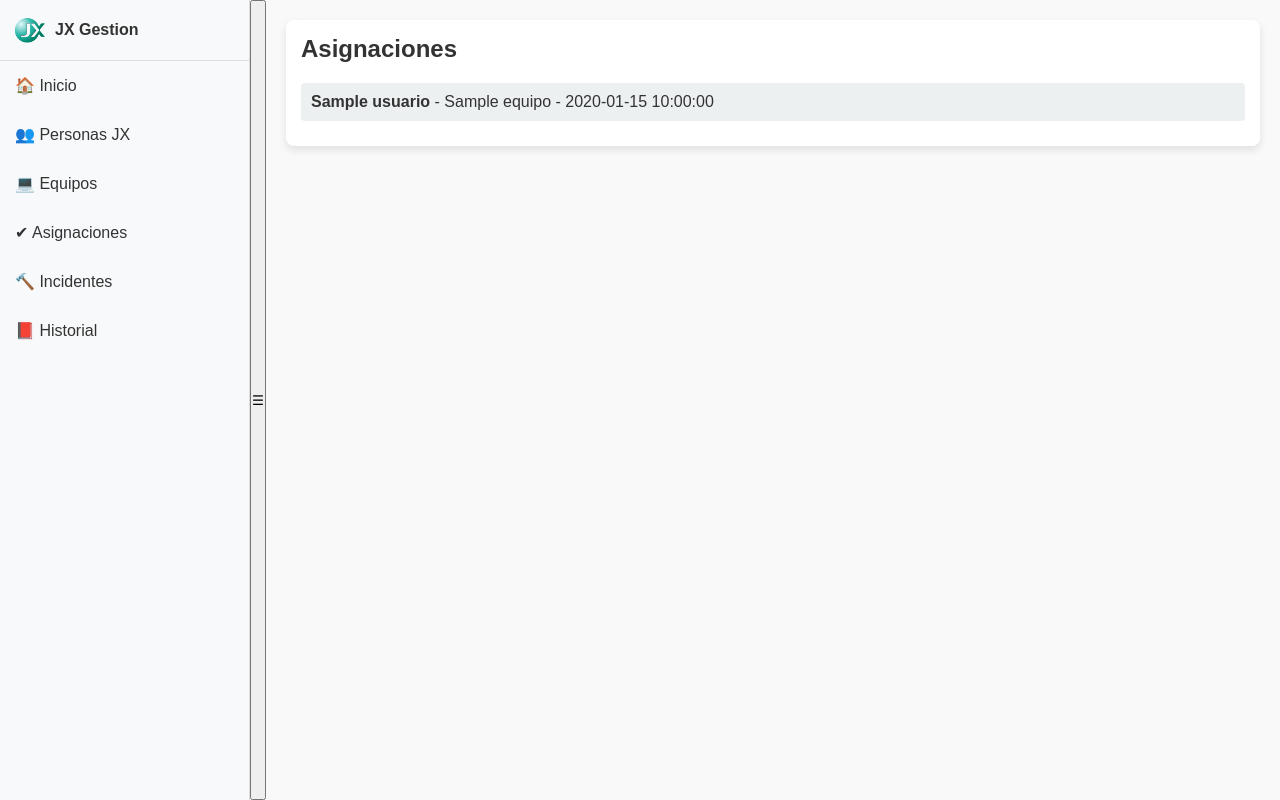
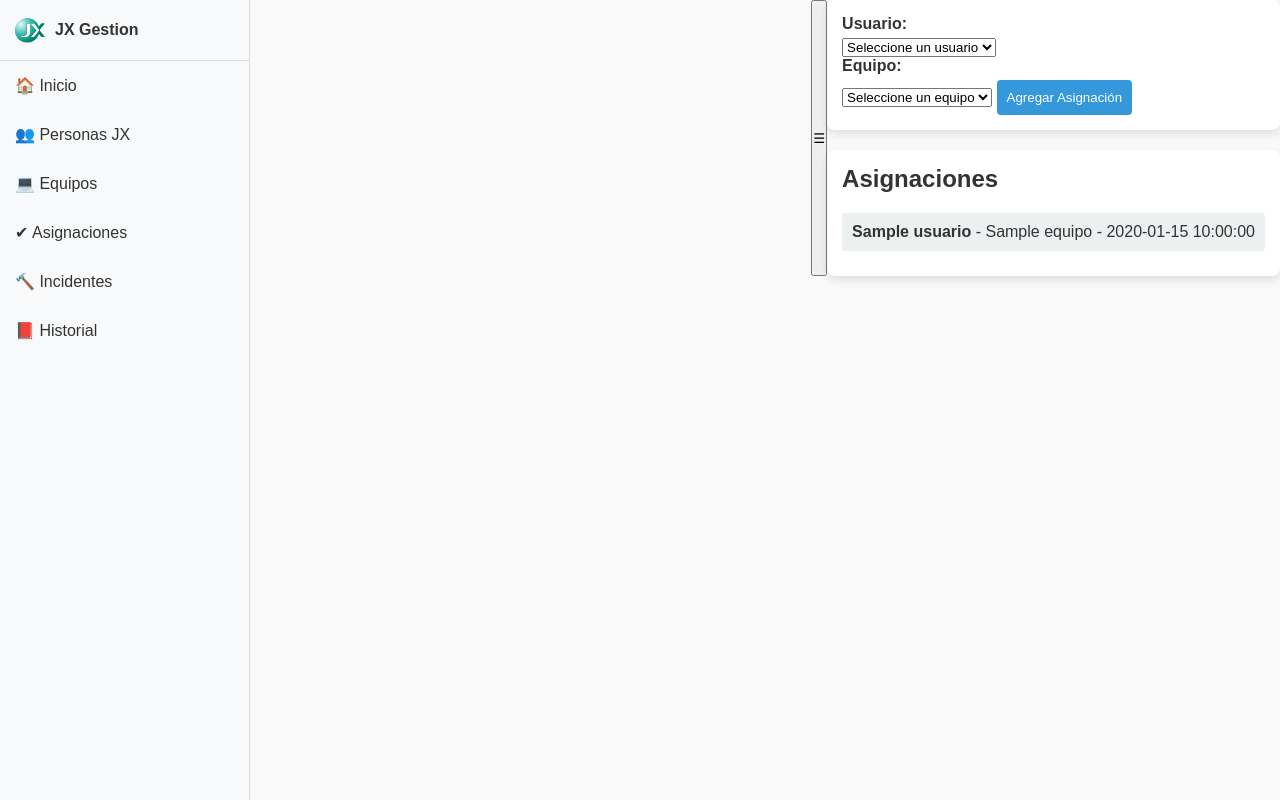
Before and after one commit to BrisaCardenas/pagina-, a PHP site: page /asignaciones.php in a window 1280 px wide. Run offline with PHP 8.4, Linux system fonts and the light colour scheme; tables that the repository leaves empty or names only in its code hold one stand-in row (values such as "Sample post").

Commit message:
Add files via upload

```diff
--- a/asignaciones.php
+++ b/asignaciones.php
@@ -1,6 +1,47 @@
 <?php
 include 'db.php';
 include 'sidebar.php';
+
+// mensaje
+$message = "";
+
+
+$sqlUsuarios = "SELECT id_Usuario, Nombre FROM usuario ORDER BY Nombre ASC";
+$resultUsuarios = $conn->query($sqlUsuarios);
+
+$sqlEquipos = "SELECT id_Equipo, Nombre FROM equipo ORDER BY Nombre ASC";
+$resultEquipos = $conn->query($sqlEquipos);
+
+// inserción de datos
+if ($_SERVER["REQUEST_METHOD"] == "POST") {
+    $usuario_id = $_POST['usuario_id'];
+    $equipo_id = $_POST['equipo_id'];
+    $fecha_entrega = date('Y-m-d H:i:s');
+
+    if (!empty($usuario_id) && !empty($equipo_id)) {
+        $sqlInsert = "INSERT INTO asignaciones (usuario_id_Usuario, equipo_id_Equipo, Fecha_entrega) VALUES (?, ?, ?)";
+        $stmt = $conn->prepare($sqlInsert);
+        $stmt->bind_param("iis", $usuario_id, $equipo_id, $fecha_entrega);
+
+        if ($stmt->execute()) {
+            $message = "Asignación creada correctamente.";
+        } else {
+            $message = "Error al crear la asignación: " . $stmt->error;
+        }
+
+        $stmt->close();
+    } else {
+        $message = "Por favor, complete todos los campos.";
+    }
+}
+
+
+$sqlAsignaciones = "SELECT a.id_Asignaciones, u.Nombre AS Usuario, e.Nombre AS Equipo, a.Fecha_entrega
+                    FROM asignaciones a
+                    JOIN usuario u ON a.usuario_id_Usuario = u.id_Usuario
+                    JOIN equipo e ON a.equipo_id_Equipo = e.id_Equipo
+                    ORDER BY a.Fecha_entrega DESC";
+$resultAsignaciones = $conn->query($sqlAsignaciones);
 ?>
 
 <!DOCTYPE html>
@@ -13,18 +54,40 @@ include 'sidebar.php';
 </head>
 <body>
 <div class="main-container">
+    <div class="edit-form">
+        <?php if (!empty($message)): ?>
+            <div class="alert">
+                <?php echo htmlspecialchars($message); ?>
+            </div>
+        <?php endif; ?>
+
+        <form action="" method="POST">
+            <label for="usuario_id">Usuario:</label>
+            <select id="usuario_id" name="usuario_id" required>
+                <option value="">Seleccione un usuario</option>
+                <?php while ($row = $resultUsuarios->fetch_assoc()): ?>
+                    <option value="<?php echo $row['id_Usuario']; ?>"><?php echo htmlspecialchars($row['Nombre']); ?></option>
+                <?php endwhile; ?>
+            </select>
+
+            <label for="equipo_id">Equipo:</label>
+            <select id="equipo_id" name="equipo_id" required>
+                <option value="">Seleccione un equipo</option>
+                <?php while ($row = $resultEquipos->fetch_assoc()): ?>
+                    <option value="<?php echo $row['id_Equipo']; ?>"><?php echo htmlspecialchars($row['Nombre']); ?></option>
+                <?php endwhile; ?>
+            </select>
+
+            <button type="submit" class="btn-update">Agregar Asignación</button>
+        </form>
+    </div>
+
     <div class="user-table">
         <h1>Asignaciones</h1>
         <ul>
             <?php
-            $sql = "SELECT a.id_Asignaciones, u.Nombre AS Usuario, e.Nombre AS Equipo, a.Fecha_entrega
-                    FROM asignaciones a
-                    JOIN usuario u ON a.usuario_id_Usuario = u.id_Usuario
-                    JOIN equipo e ON a.equipo_id_Equipo = e.id_Equipo
-                    ORDER BY a.Fecha_entrega DESC";
-            $result = $conn->query($sql);
-            if ($result && $result->num_rows > 0) {
-                while ($row = $result->fetch_assoc()) {
+            if ($resultAsignaciones && $resultAsignaciones->num_rows > 0) {
+                while ($row = $resultAsignaciones->fetch_assoc()) {
                     echo "<li>
                             <strong>" . htmlspecialchars($row['Usuario']) . "</strong> - " . htmlspecialchars($row['Equipo']) . " - " . htmlspecialchars($row['Fecha_entrega']) . "
                           </li>";
@@ -36,5 +99,3 @@ include 'sidebar.php';
         </ul>
     </div>
 </div>
-</body>
-</html>
--- a/sidebar.php
+++ b/sidebar.php
@@ -11,7 +11,7 @@
     <div class="sidebar">
         <div class="sidebar-header">
             <div class="logo">
-            <img src="fotojx2.png" alt="Logo" style="width: 30px; height: 30px; object-fit: cover;">
+                <img src="fotojx2.png" alt="Logo" style="width: 30px; height: 30px; object-fit: cover;">
             </div>
             <span class="title">JX Gestion</span>
         </div>
@@ -36,7 +36,7 @@
     </div>
 
     <div class="main-content">
-        <!-- Contenido principal aquí jijij -->
+        <!-- Contenido principal aquí -->
     </div>
     <button class="toggle-button" onclick="toggleSidebar()">☰</button>
 </body>
--- a/style2.css
+++ b/style2.css
@@ -13,13 +13,23 @@ body {
 }
 
 .sidebar {
-  width: 250px;
-  height: 100vh;
-  background-color: #f8f9fa;
+  position: fixed; /* Fija la barra lateral */
+  top: 0; /* Alinea la barra lateral en la parte superior */
+  left: 0; /* Alinea la barra lateral a la izquierda */
+  width: 250px; /* Ancho de la barra lateral */
+  height: 100vh; /* Altura completa de la ventana */
+  background-color: #f8f9fa; /* Color de fondo */
   display: flex;
   flex-direction: column;
   border-right: 1px solid #ddd;
   transition: width 0.3s;
+  overflow-y: auto; /* Permite el desplazamiento vertical si el contenido es más alto que la ventana */
+}
+
+.main-content {
+  margin-left: 250px; /* Deja espacio para la barra lateral */
+  padding: 20px; /* Espaciado interno */
+  flex: 1; /* Permite que el contenido principal ocupe el espacio restante */
 }
 
 @media (max-width: 768px) {
@@ -56,11 +66,6 @@ body {
 
 .sidebar.collapsed .title {
   display: none;
-}
-
-.main-container {
-  flex: 1;
-  padding: 20px;
 }
 
   .sidebar-header {
```
